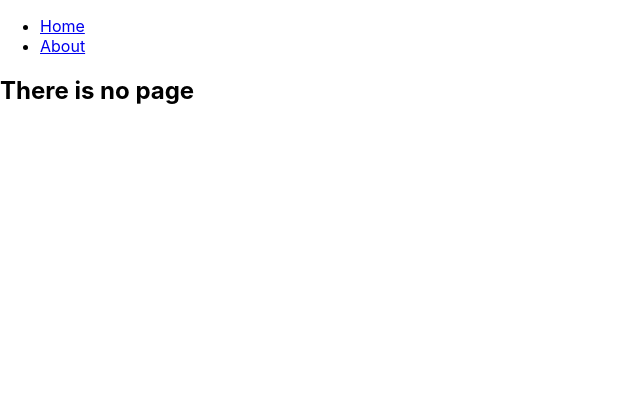
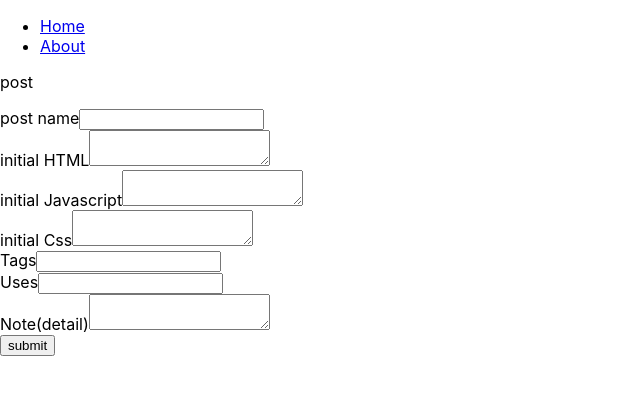
Before and after one commit to kyok01/js_calligraphy, a React (Create React App) app: page /post in a window 1280 px wide. Shown: the top 394 px of the page, without its empty margins (0-640 px from the left). Built offline with nearby package versions, Linux system fonts and the light colour scheme.

Commit message:
import '../style.css' rule fix

```diff
--- a/src/App.js
+++ b/src/App.js
@@ -5,6 +5,7 @@ import { About } from "./routes/about";
 import { Art } from "./routes/art";
 import { Arts } from "./routes/arts";
 import { NoMatch } from "./routes/noMatch";
+import { Post } from "./routes/post";
 
 
 function App() {
@@ -35,6 +36,7 @@ function App() {
       <Routes>
         <Route path="/" element={<Cols />} />
         <Route path="/about" element={<About />} />
+        <Route path="/post" element={<Post />} />
         <Route path="/arts" element={<Arts />} >
           <Route path=":artId" element={<Art />} />
         </Route>
--- /dev/null
+++ b/src/components/artPostForm.jsx
@@ -0,0 +1,70 @@
+import React, { useState } from "react";
+
+export const ArtPostForm = () => {
+  const [artName, setArtName] = useState("");
+  const [iniHtml, setIniHtml] = useState("");
+  const [iniJs, setIniJs] = useState("");
+  const [iniCss, setIniCss] = useState("");
+  const [tags, setTags] = useState("");
+  const [uses, setUses] = useState("");
+  const [note, setNote] = useState("");
+
+  const onChangeArtName = (event) => {
+    setArtName(event.target.value);
+  };
+  const onChangeIniHtml = (event) => {
+    setIniHtml(event.target.value);
+  };
+  const onChangeIniJs = (event) => {
+    setIniJs(event.target.value);
+  };
+  const onChangeIniCss = (event) => {
+    setIniCss(event.target.value);
+  };
+  const onChangeTags = (event) => {
+    setTags(event.target.value);
+  };
+  const onChangeUses = (event) => {
+    setUses(event.target.value);
+  };
+  const onChangeNote = (event) => {
+    setNote(event.target.value);
+  };
+  const postForm = (
+    <form>
+      <label>
+        post name
+        <input value={artName} onChange={(event) => onChangeArtName(event)} />
+      </label>
+      <label>
+        initial HTML
+        <textarea
+          value={iniHtml}
+          onChange={(event) => onChangeIniHtml(event)}
+        />
+      </label>
+      <label>
+        initial Javascript
+        <textarea value={iniJs} onChange={(event) => onChangeIniJs(event)} />
+      </label>
+      <label>
+        initial Css
+        <textarea value={iniCss} onChange={(event) => onChangeIniCss(event)} />
+      </label>
+      <label>
+        Tags
+        <input value={tags} onChange={(event) => onChangeTags(event)} />
+      </label>
+      <label>
+        Uses
+        <input value={uses} onChange={(event) => onChangeUses(event)} />
+      </label>
+      <label>
+        Note(detail)
+        <textarea value={note} onChange={(event) => onChangeNote(event)} />
+      </label>
+      <input type="submit" value="submit" />
+    </form>
+  );
+  return <>{postForm}</>;
+};
--- a/src/components/cols.jsx
+++ b/src/components/cols.jsx
@@ -3,7 +3,6 @@ import { useEffect } from "react";
 import { useState } from "react";
 import { ColLeft } from "./colLeft";
 import { ColRight } from "./colRight";
-import classes from '../style.css';
 
 export const Cols = (props) => {
   const { artId, iniHtml, iniJs, iniCss} = props;
--- a/src/routes/art.jsx
+++ b/src/routes/art.jsx
@@ -4,6 +4,7 @@ import { useParams } from "react-router-dom";
 import { Cols } from "../components/cols";
 import { ArtSummary } from "../components/artSummary";
 import { ArtDetail } from "../components/artDetail";
+import '../style.css';
 
 export const Art = () => {
   const { artId } = useParams();
--- /dev/null
+++ b/src/routes/post.jsx
@@ -0,0 +1,12 @@
+import React from "react";
+import { ArtPostForm } from "../components/artPostForm";
+import '../style.css';
+
+export const Post = () => {
+    return (
+        <>
+        <p>post</p>
+        <ArtPostForm />
+        </>
+    );
+}
--- a/src/style.css
+++ b/src/style.css
@@ -18,3 +18,7 @@
 .menu__active {
     color: red;
 }
+
+label {
+    display: block;
+}
```
